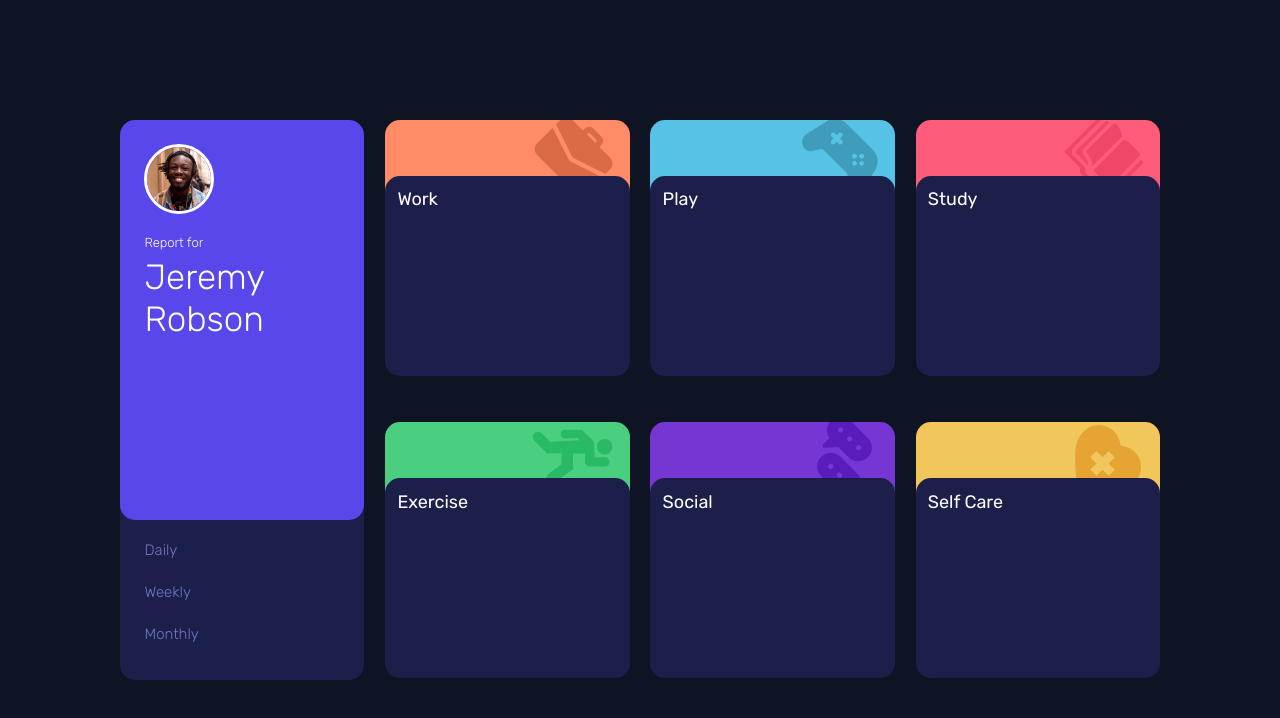
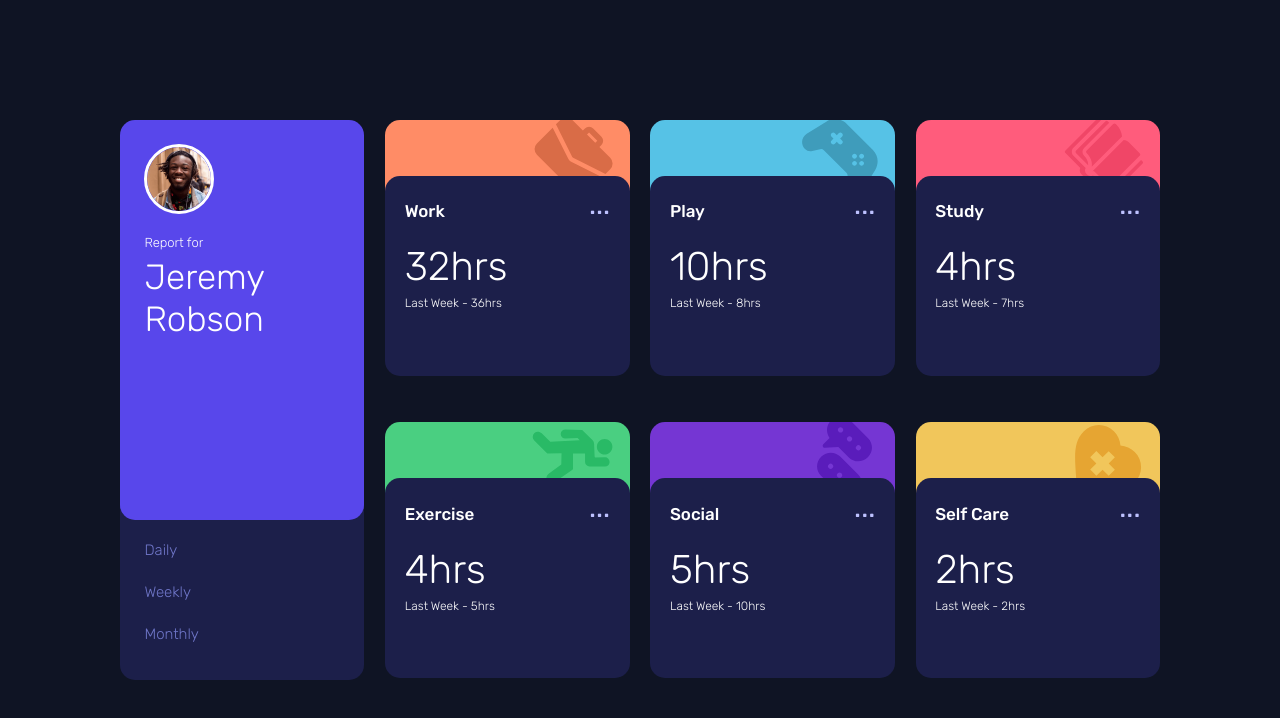
Before and after one commit to iamAlbano/Desafio-EyeCare-Health, a React (Create React App) app in the folder time-tracking/: page / in a window 1280 px wide. Shown: the top 718 px of the page. Built offline with nearby package versions, Linux system fonts and the light colour scheme.

Commit message:
feat: time cards

```diff
--- a/time-tracking/src/App.js
+++ b/time-tracking/src/App.js
@@ -1,3 +1,5 @@
+import { useState } from 'react'
+
 import data from './data.json'
 
 import Grid from './components/GridLayout/Grid'
@@ -6,8 +8,7 @@ import Card from './components/Cards/Card'
 
 function App() {
   let id = 0
-
-  console.log(data)
+  let [timeframe, setTimeframe] = useState('Weekly')
 
   return (
     <div className="App">
@@ -23,7 +24,8 @@ function App() {
               return (
 
                   <Card  key={ id++ }
-                        title={ content.title }
+                        timestamp={ content}
+                        time={ timeframe }
                   />
 
               )
--- a/time-tracking/src/components/Cards/Card.js
+++ b/time-tracking/src/components/Cards/Card.js
@@ -16,7 +16,6 @@ background-image: url(${props => props.theme.icon});
 background-repeat: no-repeat;
 background-position: 90% 40%;
 border-radius: 15px 15px 0px 0px;
-
 height: 9vh;
 width: 100%;
 z-index: -1;
@@ -68,39 +67,112 @@ background-color: var(--dark-blue);
 border-radius: 15px;
 width: 100%;
 height: 25vh;
-padding: 5%;
 margin-top: -2vh;
 cursor: pointer;
 transition: .3s;
+
 &:hover {
     transition: .3s;
     background-color: var(--desaturated-blue);
 }
+
+@media(max-width: 900px) {
+    padding: 3% 5%;
+  }
+
+@media(min-width: 900px) {
+    padding: 5% 8%;
+  }
+
+div {
+      display: flex;
+      flex-direction: row;
+      justify-content: space-between;
+      align-items: end;
+  }
+
+  h2 {
+    font-size: 17px;
+    font-weight: 500;
+  }
+
+  span {
+      color: var(--pale-blue);
+      font-size: 28px;
+  }
+  span:hover{
+      cursor: pointer;
+      color: #fff;
+  }
+
 `
 
-export default function Card( { title }){
+const TimeContainer = styled.div`
+display: flex;
+align-items: start !important;
+margin: 7vh 0%;
+transform: translate(0%, -50%);
+@media(max-width: 900px) {
+    flex-direction: row !important;
+  }
+
+@media(min-width: 900px) {
+    flex-direction: column !important;
+  }
+
+
+h3 {
+    font-size: 40px;
+    font-weight: 300;
+}
+p {
+    margin-top: 3%;
+    font-size: 12px;
+    font-weight: lighter;
+}
+
+
+
+
+`
+
+export default function Card( { timestamp, time }){
 
 let theme = Play
 
-if(title === "Work"){
+if( timestamp.title === "Work"){
     theme = Work
 }
-else if(title === "Play"){
+else if( timestamp.title === "Play"){
     theme = Play
 }
-else if(title === "Study"){
+else if( timestamp.title === "Study"){
     theme = Study
 }
-else if(title === "Exercise"){
+else if( timestamp.title === "Exercise"){
     theme = Exercise
 }
-else if(title === "Social"){
+else if( timestamp.title === "Social"){
     theme = Social
 }
-else if(title === "Self Care"){
+else if( timestamp.title === "Self Care"){
     theme = SelfCare
 } else {
     theme = Social
+}
+
+let current = ""
+let last = ""
+
+if( time === "Daily"){
+ current = timestamp.timeframes.daily.current+"hrs"
+ last = "Last day - "+timestamp.timeframes.daily.previous+"hrs"
+} else if( time === "Weekly" ){
+ current = timestamp.timeframes.weekly.current+"hrs"
+ last = "Last Week - "+timestamp.timeframes.weekly.previous+"hrs"
+}  else if( time === "Monthly" ){
+    current = timestamp.monthly.timeframes.current+"hrs"
+    last = "Last Month - "+timestamp.timeframes.monthly.previous+"hrs"
 }
 
     return(
@@ -109,7 +181,16 @@ else if(title === "Self Care"){
                 <CardHeader  />
             </ThemeProvider>
             <CardComponent >
-                <p>{ title }</p>
+                <div>
+                    <h2>{ timestamp.title }</h2>
+                    <span>...</span>
+                </div>
+
+            <TimeContainer>
+                <h3>{ current }</h3>
+                <p>{ last }</p>
+            </TimeContainer>
+
             </CardComponent>
 
         </CardContainer>
--- a/time-tracking/src/components/Cards/UserCard.js
+++ b/time-tracking/src/components/Cards/UserCard.js
@@ -102,7 +102,7 @@ p {
 
 }
 
-h2 {
+h1 {
     font-size: 35px;
     font-weight: 300;
 }
@@ -119,7 +119,7 @@ export default function Card( { name }){
                 <UserImage src={ avatar } alt="User Image" />
                 <UserNameContainer>
                     <p>Report for</p>
-                    <h2>{ name }</h2>
+                    <h1>{ name }</h1>
                 </UserNameContainer>
 
             </CardHeader>
```
